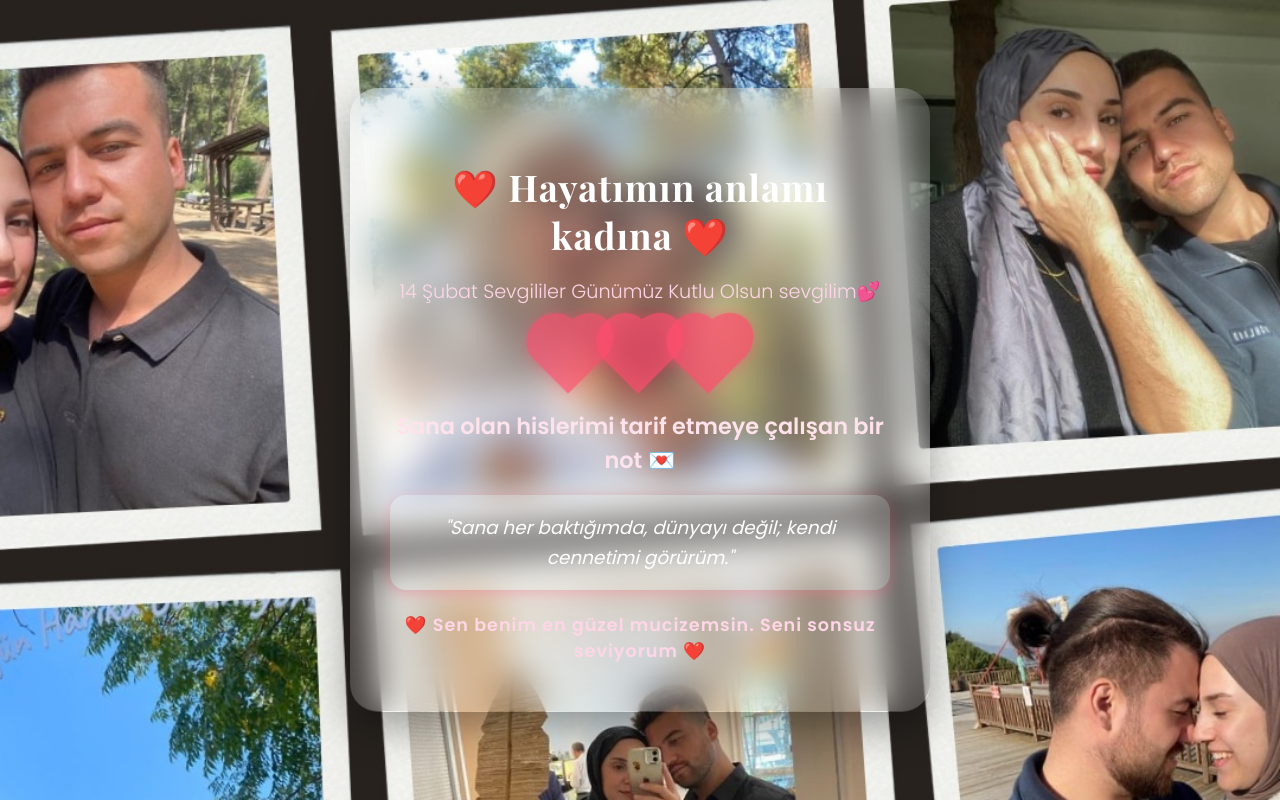
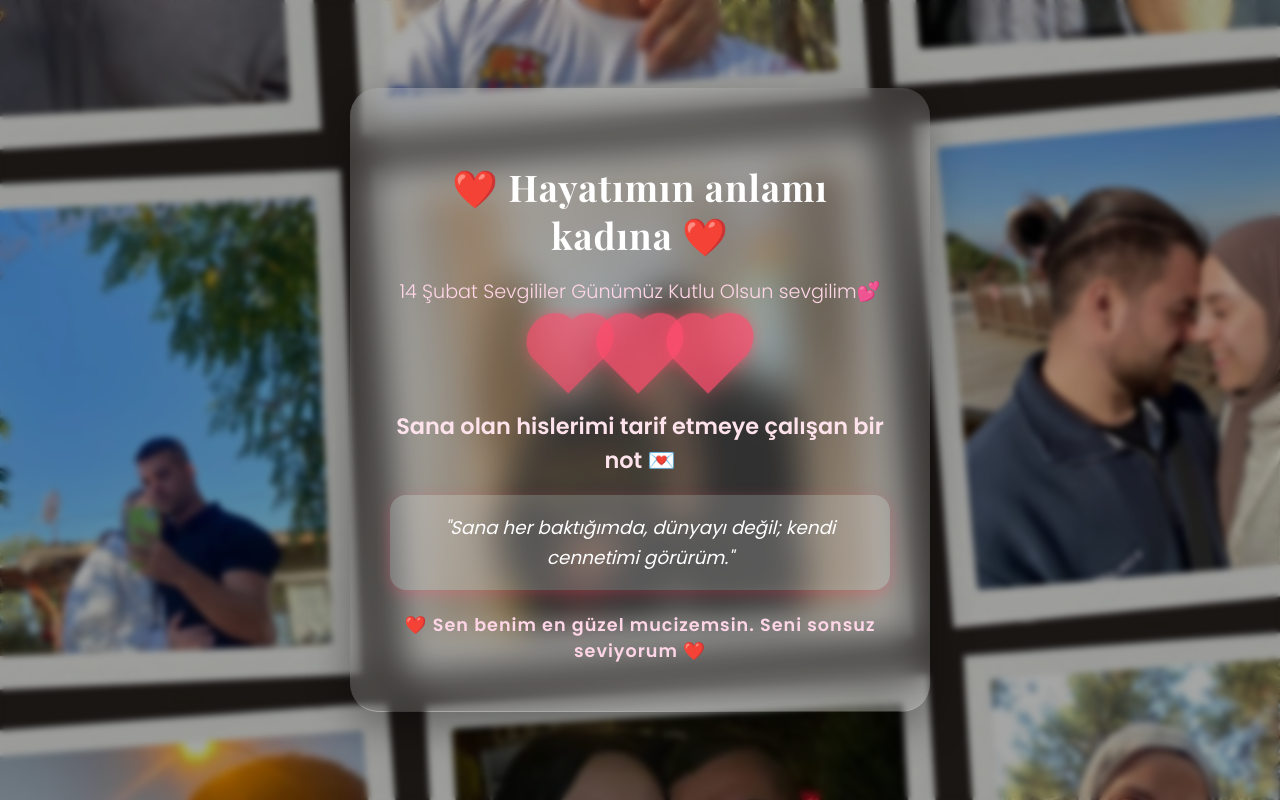
Before and after one commit to Savasmetin/app, a Flask app: page / in a window 1280 px wide. Run offline with Flask 2, Linux system fonts and the light colour scheme.

Commit message:
Refine body background and add overlay
Updated background properties for body and added overlay effect.

```diff
--- a/app/static/css/style.css
+++ b/app/static/css/style.css
@@ -1,7 +1,6 @@
 body {
-    background: url("../img/arkaplan.jpg") repeat-x; /* tekrar eden yatay arka plan */
+    background: url("../img/arkaplan.jpg") no-repeat center center fixed;
     background-size: cover;
-    background-position: 0 0;
     min-height: 100vh;
     margin: 0;
     font-family: 'Poppins', 'Segoe UI', Arial, sans-serif;
@@ -9,21 +8,17 @@ body {
     align-items: center;
     justify-content: center;
     position: relative;
-
-    /* Animasyonu uygulama */
-    animation: moveBackground 30s linear infinite; /* süreyi ayarlayabilirsin */
 }
 
-/* Arka plan hareket animasyonu */
-@keyframes moveBackground {
-    0% {
-        background-position: 0 0;
-    }
-    100% {
-        background-position: 100% 0; /* sağa doğru kaydır */
-    }
+/* Hafif koyu overlay (yazılar daha net görünsün diye) */
+body::before {
+    content: "";
+    position: absolute;
+    inset: 0;
+    background: rgba(0, 0, 0, 0.35);
+    backdrop-filter: blur(3px);
+    z-index: 0;
 }
-
 
 .container {
     position: relative;
```
